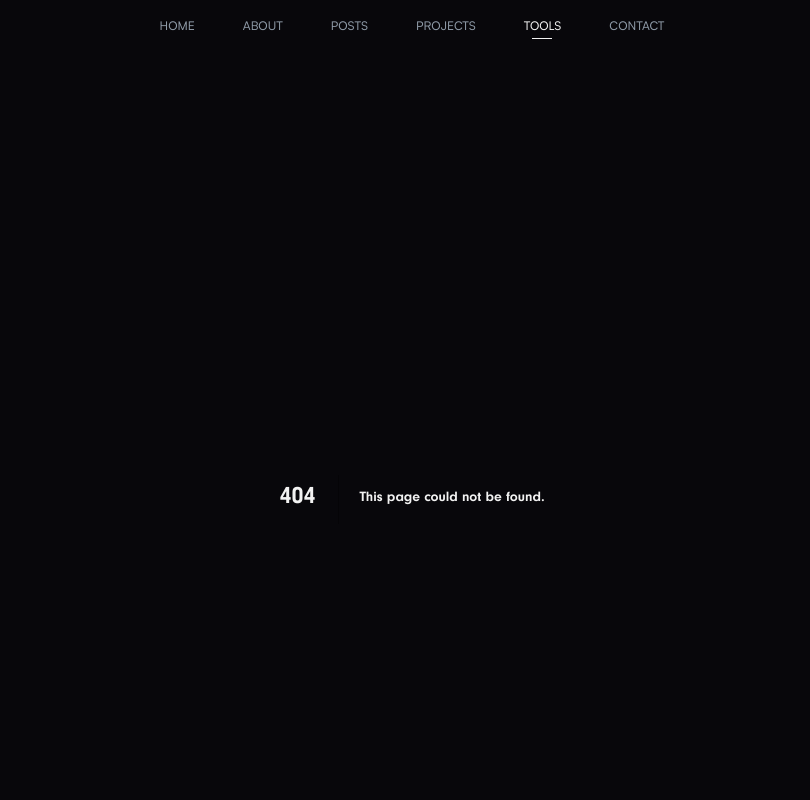
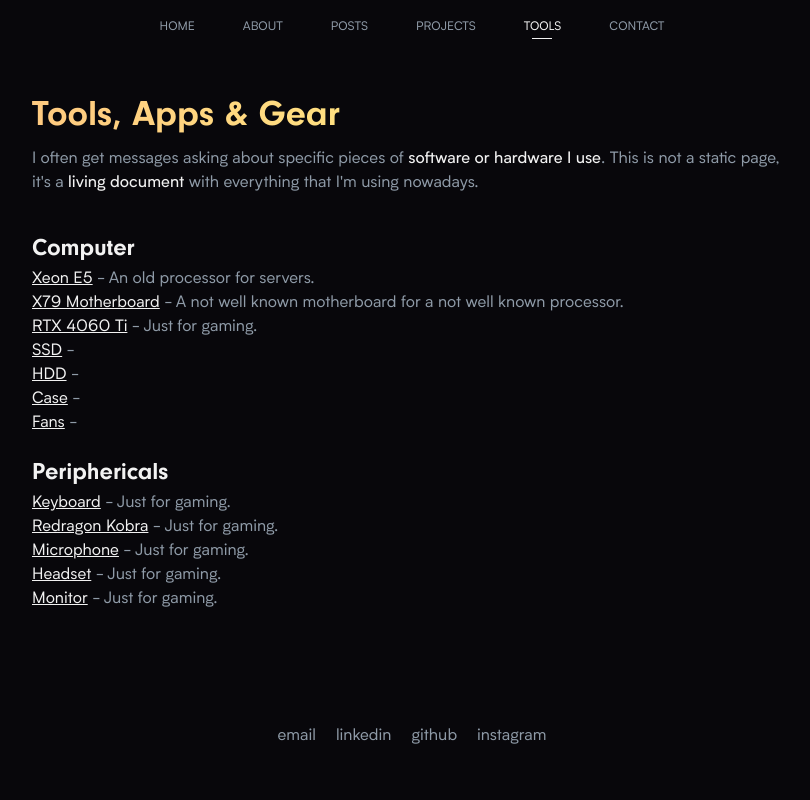
Before and after one commit to tilnoene/tilnoene.com, a Next.js app: page /tools in a window 1280 px wide. Before the commit this address had no page. Shown: the top 800 px of the page, without its empty margins (228-1038 px from the left). Built offline with nearby package versions, Linux system fonts and the light colour scheme.

Commit message:
feat: Create the tools page

```diff
--- /dev/null
+++ b/src/app/data/tools.ts
@@ -0,0 +1,83 @@
+export type Item = {
+  title: string,
+  description: string,
+  url: string,
+}
+
+export type Category = {
+  name: string;
+  items: Item[],
+}
+
+export const categories: Category[] = [
+  {
+    name: 'Computer',
+    items: [
+      {
+        title: 'Xeon E5',
+        description: 'An old processor for servers.',
+        url: 'TODO',
+      },
+      {
+        title: 'X79 Motherboard',
+        description: 'A not well known motherboard for a not well known processor.',
+        url: 'TODO'
+      },
+      {
+        title: 'RTX 4060 Ti',
+        description: 'Just for gaming.',
+        url: 'TODO'
+      },
+      {
+        title: 'SSD',
+        description: '',
+        url: 'TODO'
+      },
+      {
+        title: 'HDD',
+        description: '',
+        url: 'TODO'
+      },
+      {
+        title: 'Case',
+        description: '',
+        url: 'TODO'
+      },
+      {
+        title: 'Fans',
+        description: '',
+        url: 'TODO'
+      },
+    ]
+  },
+  {
+    name: 'Periphericals',
+    items: [
+      {
+        title: 'Keyboard',
+        description: 'Just for gaming.',
+        url: 'TODO'
+      },
+      {
+        title: 'Redragon Kobra',
+        description: 'Just for gaming.',
+        url: 'TODO'
+      },
+      {
+        title: 'Microphone',
+        description: 'Just for gaming.',
+        url: 'TODO'
+      },
+      {
+        title: 'Headset',
+        description: 'Just for gaming.',
+        url: 'TODO'
+      },
+      {
+        title: 'Monitor',
+        description: 'Just for gaming.',
+        url: 'TODO'
+      },
+    ]
+  },
+]
--- /dev/null
+++ b/src/app/tools/page.tsx
@@ -0,0 +1,43 @@
+import GradientTitle from '@/app/components/GradientTitle'
+
+import { categories, Category, Item } from '@/app/data/tools'
+
+export default function Projects() {
+  return (
+    <div>
+      <div>
+        <GradientTitle className="from-orange to-yellow mb-2">
+          Tools, Apps & Gear
+        </GradientTitle>
+
+        <p>
+          I often get messages asking about specific pieces of{' '}
+          <strong>software or hardware I use</strong>. This is not a static
+          page, it's a <strong>living document</strong> with everything that I'm
+          using nowadays.
+        </p>
+      </div>
+
+      <div className="mt-10 flex flex-col gap-6">
+        {categories.map((category: Category) => (
+          <div>
+            <h2>{category.name}</h2>
+
+            <ul>
+              {category.items.map((item: Item) => (
+                <li>
+                  <p>
+                    <a href={item.url} target="_blank" rel="noreferrer">
+                      {item.title}
+                    </a>{' '}
+                    <span>- {item.description}</span>
+                  </p>
+                </li>
+              ))}
+            </ul>
+          </div>
+        ))}
+      </div>
+    </div>
+  )
+}
```
